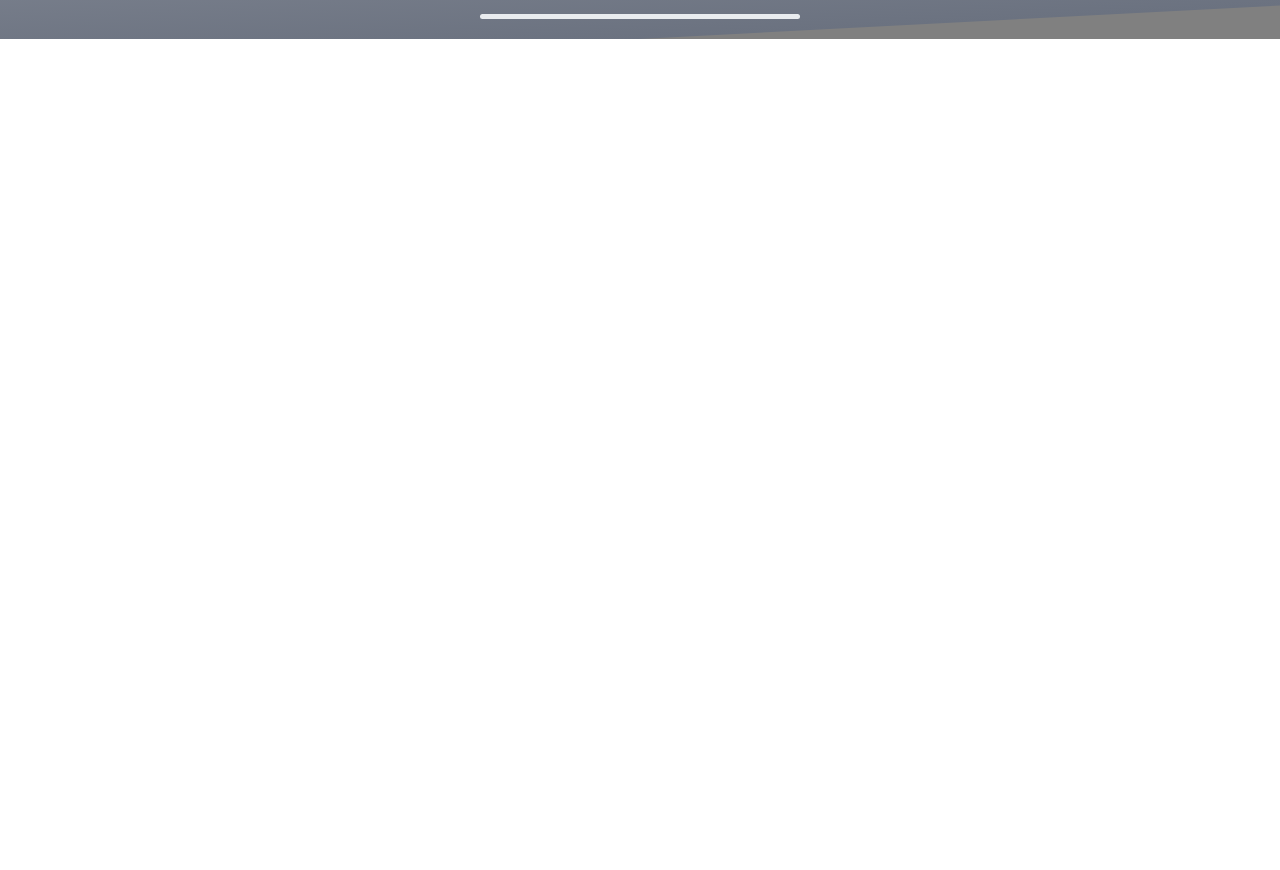
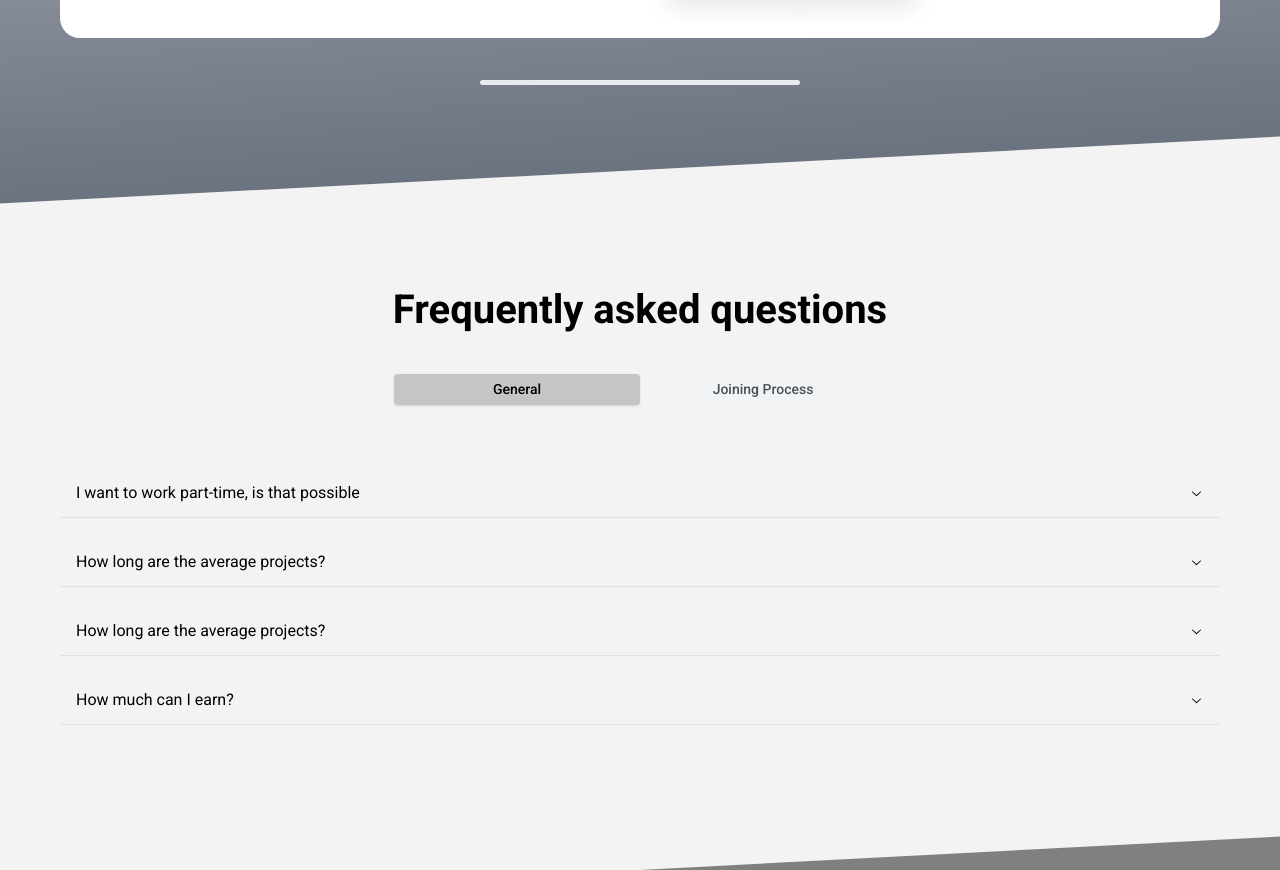
Before and after one commit to Goddiegold/react-js-eval, a React (Vite) app: page / in a window 1280 px wide. Shown: the part 5500-6370 px from the top of the page. Before the commit the page ends 5539 px from the top, so only its background shows below. Built offline with nearby package versions, Linux system fonts and the light colour scheme.

Commit message:
Added FAW section.

```diff
--- a/src/components/home/Faq.tsx
+++ b/src/components/home/Faq.tsx
@@ -0,0 +1,49 @@
+import { Accordion, Flex, SegmentedControl, Text } from "@mantine/core";
+
+
+const questions = [
+    "I want to work part-time, is that possible",
+    "How long are the average projects?",
+    "How long are the average projects?",
+    "How much can I earn?"
+]
+
+const Faq = () => {
+    return (
+        <Flex
+            miw={"100%"}
+            className="-skew-y-[3deg] overflow-hidden bg-color-17"
+            direction={"column"}
+            mih={700} p={20}>
+            <Flex className="skew-y-[3deg]" direction={'column'} px={40} mt={100}>
+
+                <Text fw={600}
+                    className="text-center"
+                    size="2.5rem"
+                >Frequently asked questions</Text>
+
+                <SegmentedControl
+                    my={40}
+                    classNames={{
+                        indicator: "bg-color-10",
+                    }}
+                    className="w-[500px]"
+                    mx={'auto'}
+                    data={['General', 'Joining Process']} />
+
+                <Accordion
+                    className="">
+                    {questions.map((item, key) => (
+                        <Accordion.Item key={key} value={item} my={20}>
+                            <Accordion.Control>{item}</Accordion.Control>
+                            <Accordion.Panel>{item}</Accordion.Panel>
+                        </Accordion.Item>
+                    ))}
+                </Accordion>
+            </Flex>
+
+        </Flex >
+    );
+}
+
+export default Faq;
--- a/src/components/home/SectionSix.tsx
+++ b/src/components/home/SectionSix.tsx
@@ -75,7 +75,7 @@ const SectionSix = () => {
             maw={"100%"}
             className="bg-gradient-to-b from-gray-200 to-gray-500 -skew-y-[3deg] overflow:hidden"
             direction={"column"}
-            mih={500} p={20} mt={35}>
+            mih={950} p={20} mt={35}>
             <Flex className="skew-y-[3deg]" direction={'column'} mt={100}>
 
                 <Text fw={600} size="2.5rem"
--- a/src/index.css
+++ b/src/index.css
@@ -651,6 +651,10 @@ video {
   width: 50%;
 }
 
+.w-\[500px\]{
+  width: 500px;
+}
+
 .w-\[50px\]{
   width: 50px;
 }
@@ -770,6 +774,10 @@ video {
   border-radius: 70px;
 }
 
+.border{
+  border-width: 1px;
+}
+
 .bg-color-1{
   --tw-bg-opacity: 1;
   background-color: rgb(57 68 108 / var(--tw-bg-opacity));
@@ -840,16 +848,31 @@ video {
   background-color: rgb(255 255 255 / var(--tw-bg-opacity));
 }
 
+.bg-color-10{
+  --tw-bg-opacity: 1;
+  background-color: rgb(198 196 196 / var(--tw-bg-opacity));
+}
+
+.bg-color-6{
+  --tw-bg-opacity: 1;
+  background-color: rgb(149 149 149 / var(--tw-bg-opacity));
+}
+
+.bg-black{
+  --tw-bg-opacity: 1;
+  background-color: rgb(0 0 0 / var(--tw-bg-opacity));
+}
+
 .bg-gradient-to-b{
   background-image: linear-gradient(to bottom, var(--tw-gradient-stops));
 }
 
+.bg-gradient-to-r{
+  background-image: linear-gradient(to right, var(--tw-gradient-stops));
+}
+
 .bg-gradient-to-t{
   background-image: linear-gradient(to top, var(--tw-gradient-stops));
-}
-
-.bg-gradient-to-r{
-  background-image: linear-gradient(to right, var(--tw-gradient-stops));
 }
 
 .from-black{
@@ -907,12 +930,12 @@ video {
   --tw-gradient-to: #FFBE2E var(--tw-gradient-to-position);
 }
 
+.to-emerald-500{
+  --tw-gradient-to: #10b981 var(--tw-gradient-to-position);
+}
+
 .to-gray-500{
   --tw-gradient-to: #6b7280 var(--tw-gradient-to-position);
-}
-
-.to-emerald-500{
-  --tw-gradient-to: #10b981 var(--tw-gradient-to-position);
 }
 
 .to-90\%{
--- a/src/pages/Home.tsx
+++ b/src/pages/Home.tsx
@@ -1,3 +1,4 @@
+import Faq from "@/components/home/Faq";
 import SectionFive from "@/components/home/SectionFive";
 import SectionFour from "@/components/home/SectionFour";
 import SectionOne from "@/components/home/SectionOne";
@@ -30,6 +31,9 @@ const Home = () => {
             {/* section six */}
             <SectionSix />
 
+            {/* faq section */}
+            <Faq/>
+
         </Flex>
     )
 }
--- a/tailwind.config.js
+++ b/tailwind.config.js
@@ -22,7 +22,7 @@ export default {
         "color-14": "#8BA4FD",
         "color-15": "#D1C4E2",
         "color-16": "#FFF7E1",
-        "color-17": "#F3F3F3",
+        "color-17": "#F3F3F3"
       },
       fontFamily: {
         primary: "Roboto",
```
